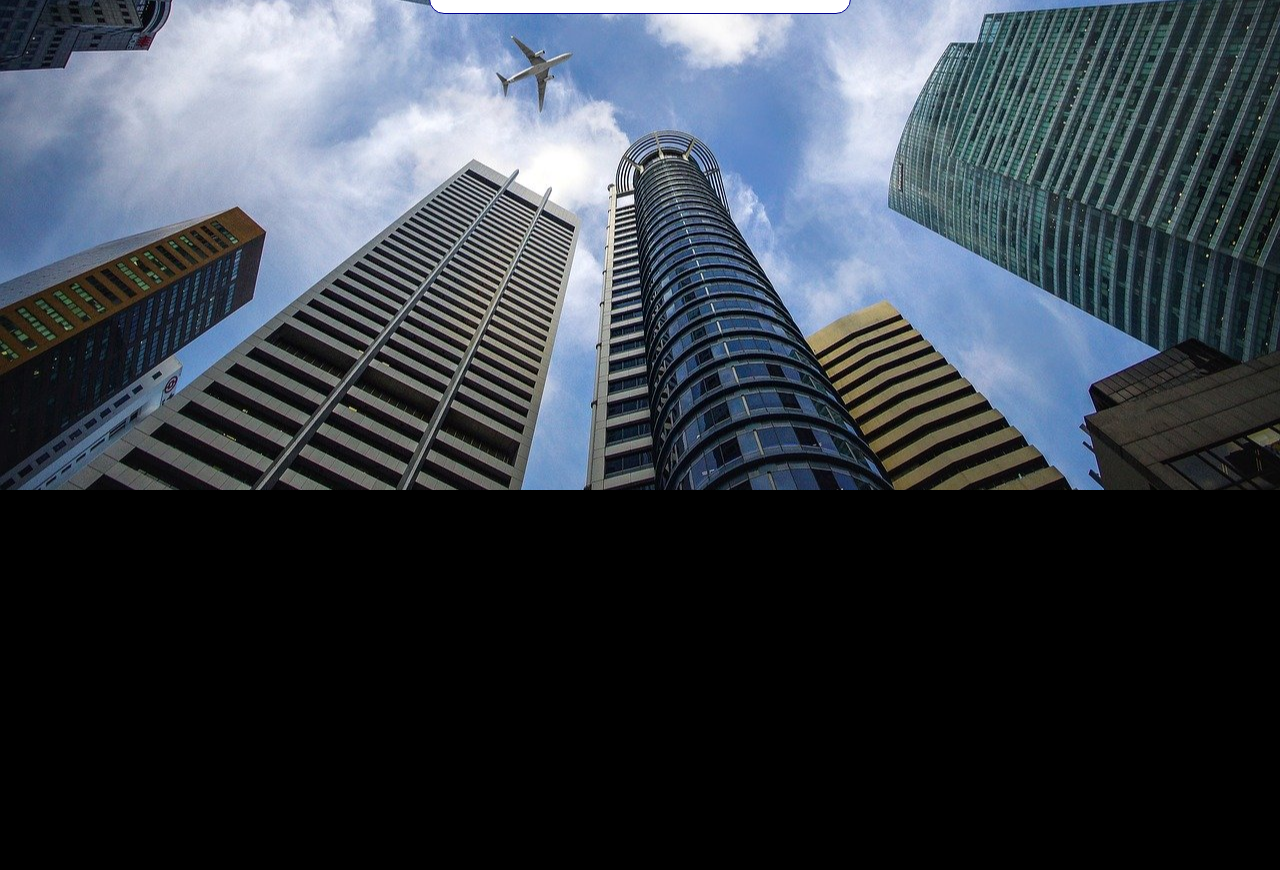
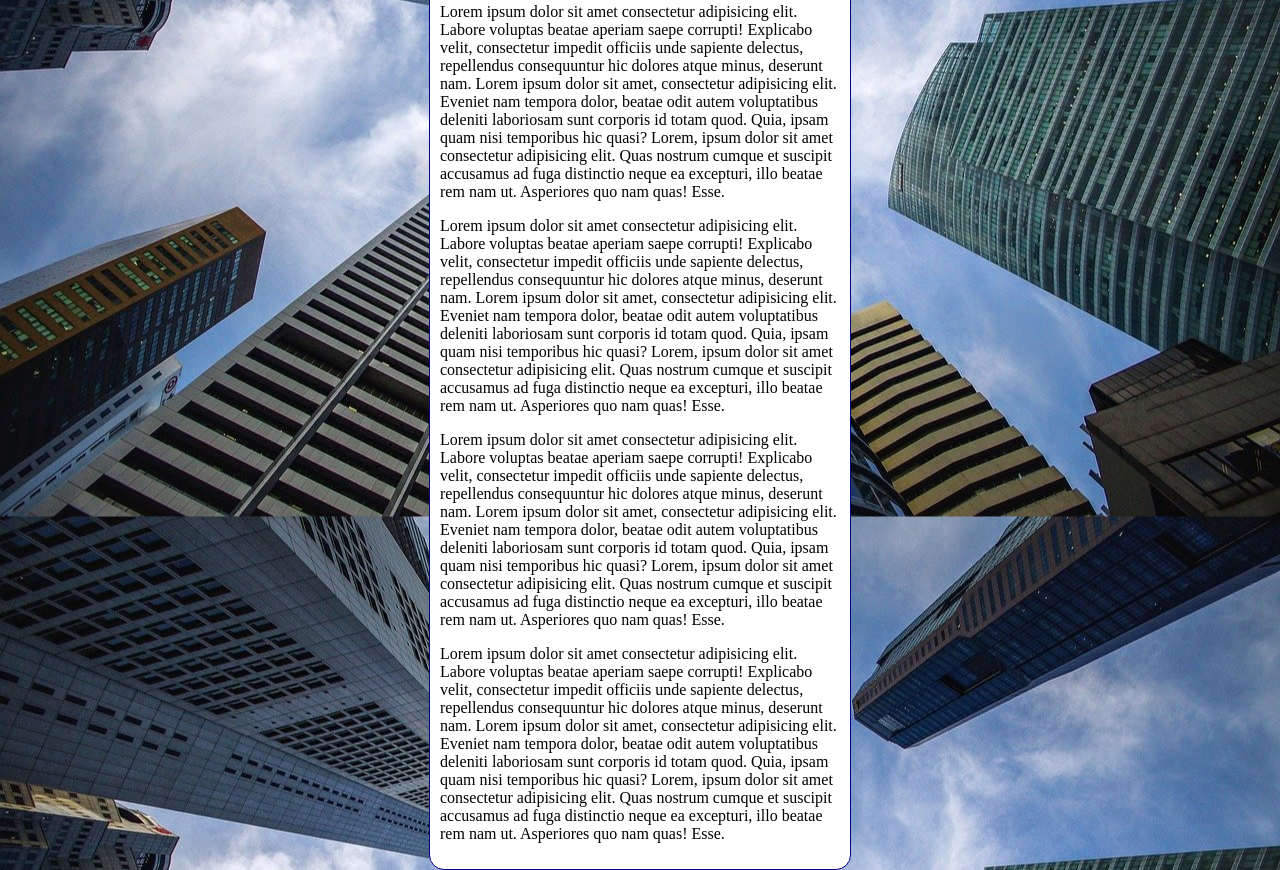
Before and after one commit to wendelncols/html-css, a plain HTML site: page exercicios/ex022/fundo006.html in a window 1280 px wide. Shown: the part 310-1180 px from the top of the page. Before the commit the page ends 800 px from the top, so only its background shows below. Drawn offline with Linux system fonts and the light colour scheme.

Commit message:
Update fundo006.html

```diff
--- a/exercicios/ex022/fundo006.html
+++ b/exercicios/ex022/fundo006.html
@@ -11,7 +11,7 @@
             background-color: black;
             background-image: url(imagens/wallpaper002.jpg);
             background-position: center center;
-            background-repeat: no-repeat;
+            background-repeat: repeat-y;
             background-size: cover;
         }
         main{
@@ -28,6 +28,10 @@
     <main>
         <h1>Teste de Imagem de Fundo</h1>
         <p>Lorem ipsum dolor sit amet consectetur adipisicing elit. Labore voluptas beatae aperiam saepe corrupti! Explicabo velit, consectetur impedit officiis unde sapiente delectus, repellendus consequuntur hic dolores atque minus, deserunt nam. Lorem ipsum dolor sit amet, consectetur adipisicing elit. Eveniet nam tempora dolor, beatae odit autem voluptatibus deleniti laboriosam sunt corporis id totam quod. Quia, ipsam quam nisi temporibus hic quasi? Lorem, ipsum dolor sit amet consectetur adipisicing elit. Quas nostrum cumque et suscipit accusamus ad fuga distinctio neque ea excepturi, illo beatae rem nam ut. Asperiores quo nam quas! Esse.</p>
+        <p>Lorem ipsum dolor sit amet consectetur adipisicing elit. Labore voluptas beatae aperiam saepe corrupti! Explicabo velit, consectetur impedit officiis unde sapiente delectus, repellendus consequuntur hic dolores atque minus, deserunt nam. Lorem ipsum dolor sit amet, consectetur adipisicing elit. Eveniet nam tempora dolor, beatae odit autem voluptatibus deleniti laboriosam sunt corporis id totam quod. Quia, ipsam quam nisi temporibus hic quasi? Lorem, ipsum dolor sit amet consectetur adipisicing elit. Quas nostrum cumque et suscipit accusamus ad fuga distinctio neque ea excepturi, illo beatae rem nam ut. Asperiores quo nam quas! Esse.</p>
+        <p>Lorem ipsum dolor sit amet consectetur adipisicing elit. Labore voluptas beatae aperiam saepe corrupti! Explicabo velit, consectetur impedit officiis unde sapiente delectus, repellendus consequuntur hic dolores atque minus, deserunt nam. Lorem ipsum dolor sit amet, consectetur adipisicing elit. Eveniet nam tempora dolor, beatae odit autem voluptatibus deleniti laboriosam sunt corporis id totam quod. Quia, ipsam quam nisi temporibus hic quasi? Lorem, ipsum dolor sit amet consectetur adipisicing elit. Quas nostrum cumque et suscipit accusamus ad fuga distinctio neque ea excepturi, illo beatae rem nam ut. Asperiores quo nam quas! Esse.</p>
+        <p>Lorem ipsum dolor sit amet consectetur adipisicing elit. Labore voluptas beatae aperiam saepe corrupti! Explicabo velit, consectetur impedit officiis unde sapiente delectus, repellendus consequuntur hic dolores atque minus, deserunt nam. Lorem ipsum dolor sit amet, consectetur adipisicing elit. Eveniet nam tempora dolor, beatae odit autem voluptatibus deleniti laboriosam sunt corporis id totam quod. Quia, ipsam quam nisi temporibus hic quasi? Lorem, ipsum dolor sit amet consectetur adipisicing elit. Quas nostrum cumque et suscipit accusamus ad fuga distinctio neque ea excepturi, illo beatae rem nam ut. Asperiores quo nam quas! Esse.</p>
+        <p>Lorem ipsum dolor sit amet consectetur adipisicing elit. Labore voluptas beatae aperiam saepe corrupti! Explicabo velit, consectetur impedit officiis unde sapiente delectus, repellendus consequuntur hic dolores atque minus, deserunt nam. Lorem ipsum dolor sit amet, consectetur adipisicing elit. Eveniet nam tempora dolor, beatae odit autem voluptatibus deleniti laboriosam sunt corporis id totam quod. Quia, ipsam quam nisi temporibus hic quasi? Lorem, ipsum dolor sit amet consectetur adipisicing elit. Quas nostrum cumque et suscipit accusamus ad fuga distinctio neque ea excepturi, illo beatae rem nam ut. Asperiores quo nam quas! Esse.</p>
     </main>
 </body>
 </html>
```
